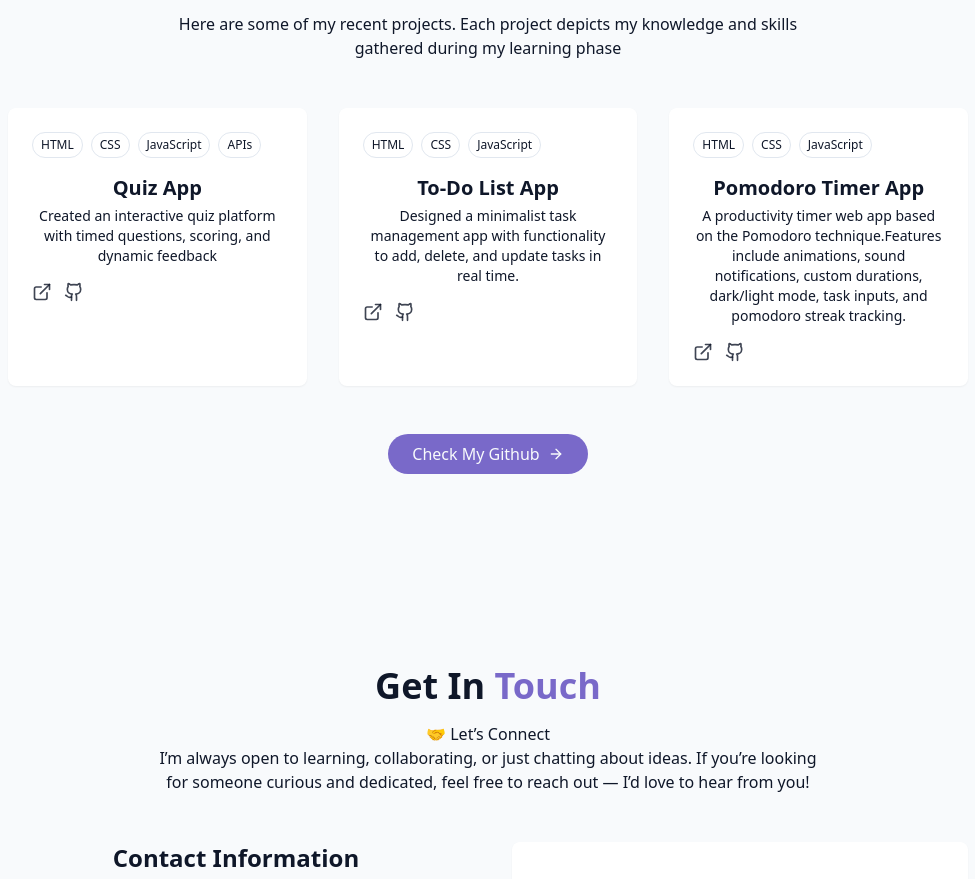
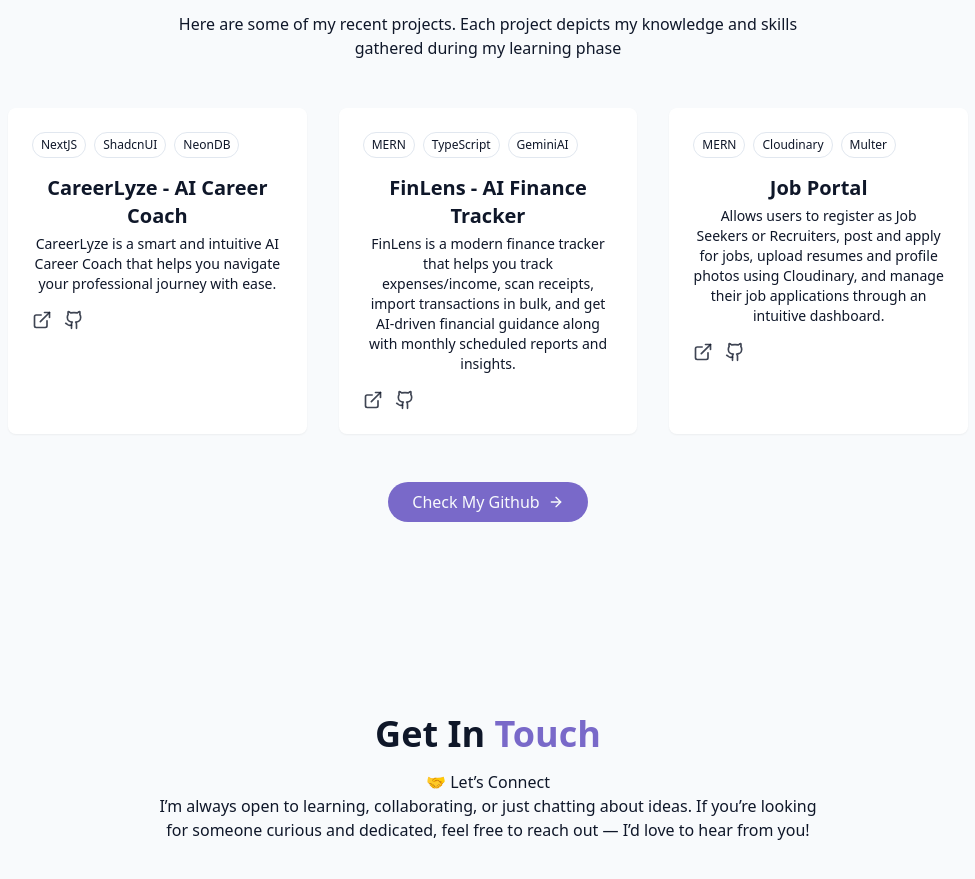
Before and after one commit to ahana4banerjee/Portfolio_Website, a React (Vite) app: page / in a window 1280 px wide. Shown: the part 2486-3365 px from the top of the page, without its empty margins (152-1127 px from the left). Built offline with nearby package versions, Linux system fonts and the light colour scheme; the HTML template or start-up script is replaced by a standard one.

Commit message:
initial commit

```diff
--- a/src/components/ContactSection.jsx
+++ b/src/components/ContactSection.jsx
@@ -58,7 +58,7 @@ export const ContactSection = () => {
                     href="banerjeeahana4@gmail.com"
                     className="text-muted-foreground hover:text-primary transition-colors"
                   >
-                    hello@gmail.com
+                    banerjeeahana4@gmail.com
                   </a>
                 </div>
               </div>
@@ -92,7 +92,7 @@ export const ContactSection = () => {
             <div className="pt-8">
               <h4 className="font-medium mb-4"> Connect With Me</h4>
               <div className="flex space-x-4 justify-center">
-                <a href="https://www.linkedin.com/in/ahana-banerjee-00a342303?utm_source=share&utm_campaign=share_via&utm_content=profile&utm_medium=android_app" target="_blank">
+                <a href="https://www.linkedin.com/in/ahana-4-banerjee" target="_blank">
                   <Linkedin />
                 </a>
 
--- a/src/components/Footer.jsx
+++ b/src/components/Footer.jsx
@@ -3,10 +3,9 @@ import { ArrowUp } from "lucide-react";
 export const Footer = () => {
   return (
     <footer className="py-12 px-4 bg-card relative border-t border-border mt-12 pt-8 flex flex-wrap justify-between items-center">
-      {" "}
-      <p className="text-sm text-muted-foreground">
-        {" "}
-        &copy; {new Date().getFullYear()} Created by Ahana Banerjee
+
+      <p className="px-130 text-sm text-muted-foreground">
+        {new Date().getFullYear()} Created by ~ Ahana Banerjee
       </p>
       <a
         href="#hero"
--- a/src/components/ProjectsSection.jsx
+++ b/src/components/ProjectsSection.jsx
@@ -3,29 +3,29 @@ import { ArrowRight, ExternalLink, Github } from "lucide-react";
 const projects = [
   {
     id: 1,
-    title: "Quiz App",
-    description: "Created an interactive quiz platform with timed questions, scoring, and dynamic feedback",
-    tags: ["HTML", "CSS", "JavaScript", "APIs"],
-    demoUrl: "https://quiz-app-l0gi.onrender.com",
-    githubUrl: "https://github.com/ahana4banerjee/quiz-app",
+    title: "CareerLyze - AI Career Coach",
+    description: "CareerLyze is a smart and intuitive AI Career Coach that helps you navigate your professional journey with ease.",
+    tags: ["NextJS", "ShadcnUI", "NeonDB"],
+    demoUrl: "https://career-lyze.vercel.app/",
+    githubUrl: "https://github.com/ahana4banerjee/CareerLyze",
   },
   {
     id: 2,
-    title: "To-Do List App ",
+    title: "FinLens - AI Finance Tracker",
     description:
-      "Designed a minimalist task management app with functionality to add, delete, and update tasks in real time.",
-    tags: ["HTML", "CSS", "JavaScript"],
-    demoUrl: "https://todo-list-app-ithg.onrender.com",
-    githubUrl: "https://github.com/ahana4banerjee/todo-list-app",
+      "FinLens is a modern finance tracker that helps you track expenses/income, scan receipts, import transactions in bulk, and get AI-driven financial guidance along with monthly scheduled reports and insights.",
+    tags: ["MERN", "TypeScript", "GeminiAI"],
+    demoUrl: "https://fin-lens-sooty.vercel.app/",
+    githubUrl: "https://github.com/ahana4banerjee/FinLens",
   },
   {
     id: 3,
-    title: "Pomodoro Timer App",
+    title: "Job Portal",
     description:
-      "A productivity timer web app based on the Pomodoro technique.Features include animations, sound notifications, custom durations, dark/light mode, task inputs, and pomodoro streak tracking.",
-    tags: ["HTML", "CSS", "JavaScript"],
-    demoUrl: "https://pomodoro-timer-8fog.onrender.com",
-    githubUrl: "https://github.com/ahana4banerjee/pomodoro-timer",
+      "Allows users to register as Job Seekers or Recruiters, post and apply for jobs, upload resumes and profile photos using Cloudinary, and manage their job applications through an intuitive dashboard.",
+    tags: ["MERN", "Cloudinary", "Multer"],
+    demoUrl: "https://job-portal-sable-eight.vercel.app/",
+    githubUrl: "https://github.com/ahana4banerjee/JobPortal",
   },
 ];
 
```
